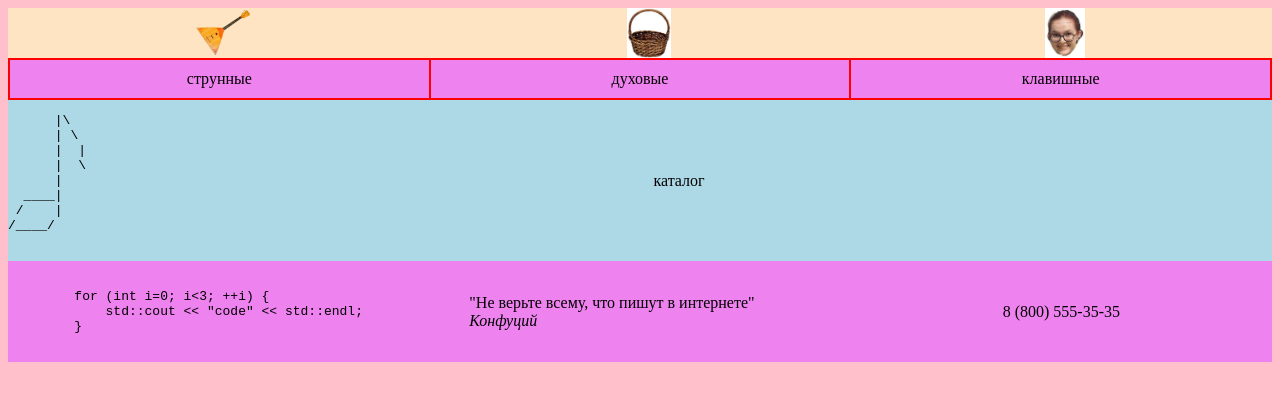
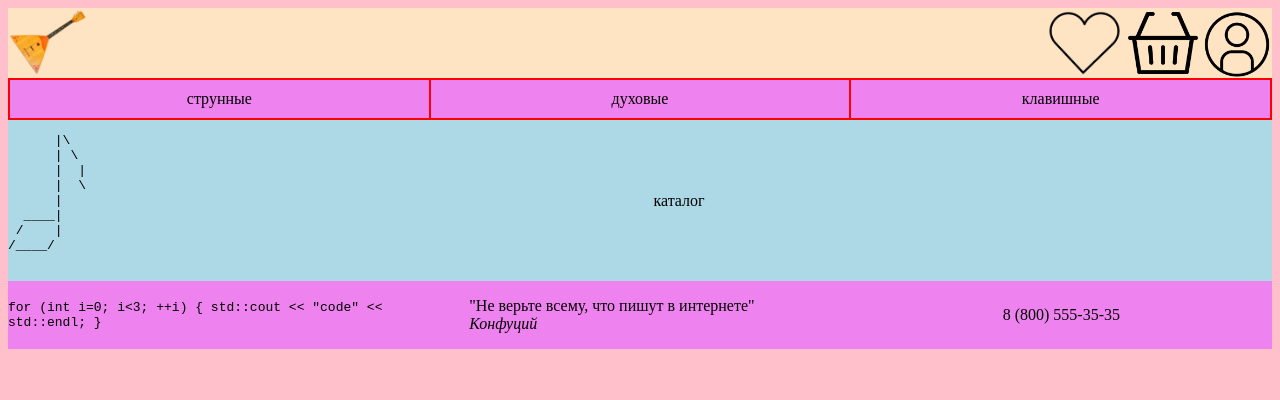
Before and after one commit to aljbet/LaLaika, a plain HTML site: page index.html in a window 1280 px wide. Drawn offline with Linux system fonts and the light colour scheme.

Commit message:
add: nice header

```diff
--- a/index.html
+++ b/index.html
@@ -9,9 +9,12 @@
 <body>
 <header>
     <section class="base_info">
-        <img class="header_image" src="images/logo.png" alt="logo">
-        <img class="header_image" src="images/basket.jpg" alt="basket">
-        <img class="header_image" src="images/lk.jpg" alt="lk">
+        <img class="header_icon" src="images/logo.png" alt="logo">
+        <section class="right_icons">
+            <img class="header_icon" src="images/favour.png" alt="favourites">
+            <img class="header_icon" src="images/basket.png" alt="basket">
+            <img class="header_icon" src="images/account.png" alt="lk">
+        </section>
     </section>
     <section class="instrument_classes_block">
         <section class="instrument_class">струнные</section>
@@ -38,11 +41,11 @@
 </main>
 <footer>
     <section class="random_footer_info">
-        <pre><code>
+        <code>
 for (int i=0; i<3; ++i) {
     std::cout << "code" << std::endl;
 }
-        </code></pre>
+        </code>
     </section>
     <section class="random_footer_info">
         <blockquote>
--- a/outlines.css
+++ b/outlines.css
@@ -5,12 +5,17 @@ body {
 .base_info {
     background-color: bisque;
     display: flex;
+    height: 70px;
 }
-.header_image {
-    height: 50px;
-    display: flex;
-    margin: auto;
-    justify-content: center;
+
+.right_icons {
+    margin-left: auto;
+    /*border: 1px solid red;*/
+    height: inherit;
+}
+
+.header_icon {
+    height: inherit;
 }
 
 .instrument_classes_block {
@@ -27,10 +32,12 @@ body {
     border: 1px solid red;
     justify-content: center;
 }
+
 footer {
     background-color: violet;
     display: flex;
 }
+
 .random_footer_info {
     width: 100%;
     margin: auto;
```
Also changed, not shown: images/account.png (added), images/basket.jpg (deleted), images/basket.png (added), images/favour.png (added), images/lk.jpg (deleted).
